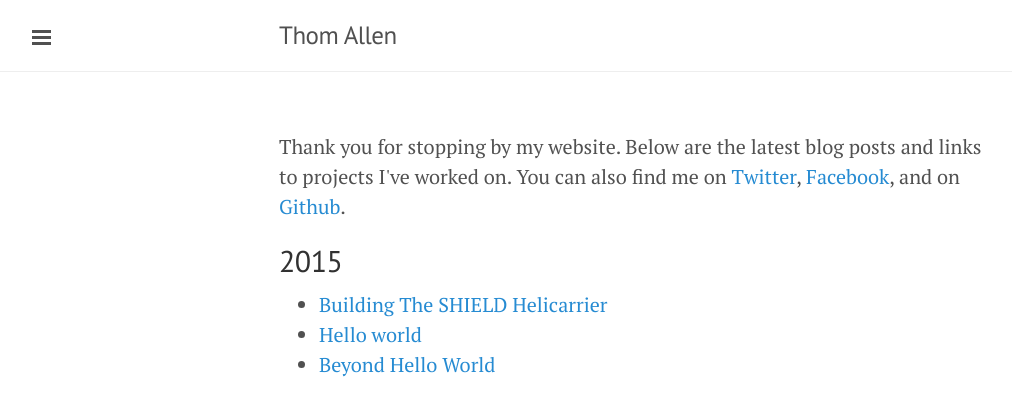
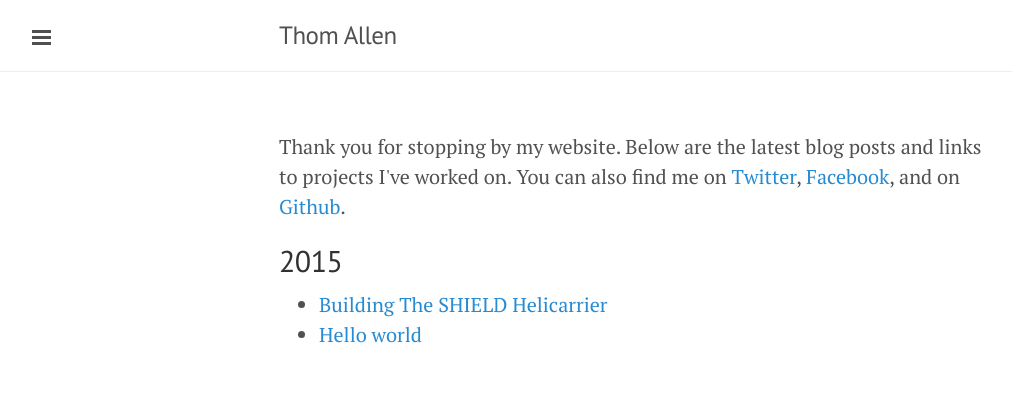
Before and after one commit to thomallen/thomallen.github.io, a Jekyll site: the page built from index.html, in a window 1280 px wide. Shown: the top 416 px of the page, without its empty margins (1-1013 px from the left). Built offline with Jekyll 4.4.1, drawn with Linux system fonts in a browser that asks for light colours; the list of posts is cut into pages by our own code.

Commit message:
Testing limiting the number of posts on front page

```diff
--- a/index.html
+++ b/index.html
@@ -4,7 +4,7 @@ title: Home
 ---
 Thank you for stopping by my website. Below are the latest blog posts and links to projects I've worked on. You can also find me on <a href="http://twitter.com/thomallen" target="_blank">Twitter</a>, <a href="http://facebook.com/thomallen" target="_blank">Facebook</a>, and on <a href="http://github.com/thomallen" target="_blank">Github</a>.
 <div class="posts">
-  {% for post in site.posts %}
+  {% for post in site.posts | limit: 2 %}
     {% capture currentyear %}{{post.date | date: "%Y"}}{% endcapture %}
     {% if currentyear != year %}
       {% unless forloop.first %}</ul>{% endunless %}
```
